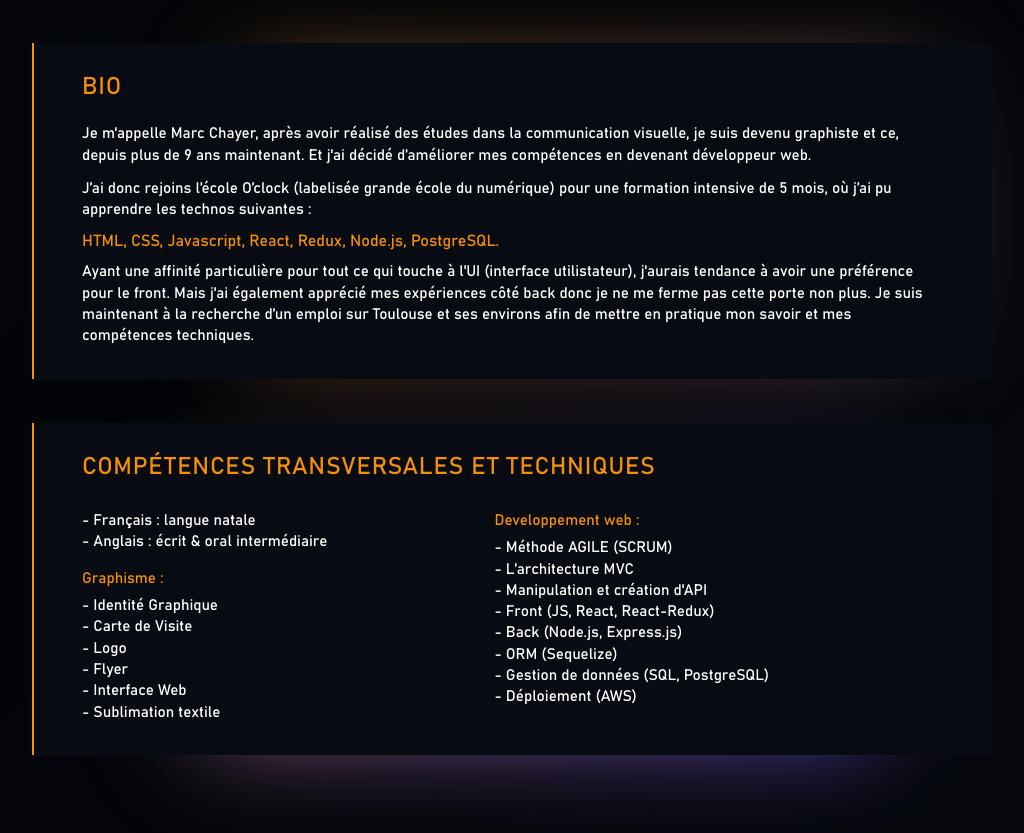
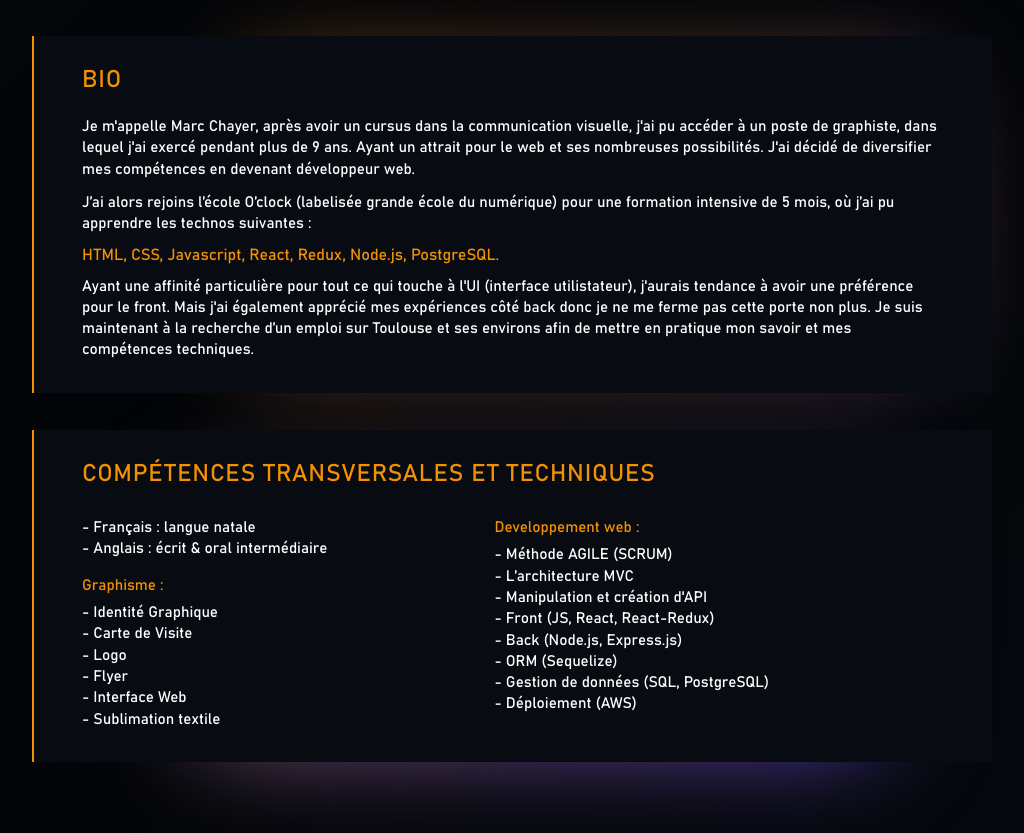
Before and after one commit to MarcChayer/portfolio, a React app: page / in a window 1280 px wide. Shown: the part 1601-2434 px from the top of the page, without its empty margins (128-1152 px from the left). Built offline with nearby package versions, Linux system fonts and the light colour scheme.

Commit message:
FIX text of about page and data for projectWeb UPDATED

```diff
--- a/src/components/About/index.js
+++ b/src/components/About/index.js
@@ -23,11 +23,10 @@ const About = () => {
             Bio
           </h1>
           <p className="bio__text" >
-            Je m'appelle Marc Chayer, après avoir réalisé des études dans la communication visuelle, je suis devenu graphiste et ce, depuis plus de 9 ans maintenant.
-            Et j'ai décidé d’améliorer mes compétences en devenant développeur web.
+            Je m'appelle Marc Chayer, après avoir un cursus dans la communication visuelle, j'ai pu accéder à un poste de graphiste, dans lequel j'ai exercé pendant plus de 9 ans. Ayant un attrait pour le web et ses nombreuses possibilités. J'ai décidé de diversifier mes compétences en devenant développeur web.
           </p>
           <p className="bio__text" >
-            J’ai donc rejoins l’école O’clock (labelisée grande école du numérique)
+            J’ai alors rejoins l’école O’clock (labelisée grande école du numérique)
             pour une formation intensive de 5 mois, où j’ai pu apprendre
             les technos suivantes :
           </p>
--- a/src/data/projectsWeb.js
+++ b/src/data/projectsWeb.js
@@ -17,9 +17,9 @@ const projectsWeb = [
   {
     id : 7,
     fullName: 'Hotel Mimado - Les pieds dans l\'eau',
-    technos: 'Html - Css - JavaScript',
+    technos: 'Html - Scss - React',
     description: 'Site vitrine pour un hôtel se trouvant au Cameroun',
-    github: '',
+    github: 'https://github.com/MarcChayer/hotel-Mimado/tree/mobileFirst',
     website: 'http://www.mimadohotel.com/',
     image: mimadohotel,
     isOpen: false,
@@ -30,7 +30,7 @@ const projectsWeb = [
     technos: 'Html - Scss - React - Redux',
     description: 'Réalisation de mon portfolio',
     github: 'https://github.com/MarcChayer/portfolio',
-    website: '',
+    website: 'https://marc-chayer.netlify.app/',
     image: portfolio,
     isOpen: false,
   },
```
Also changed, not shown: src/assets/images/mimadoHotel.jpg.
